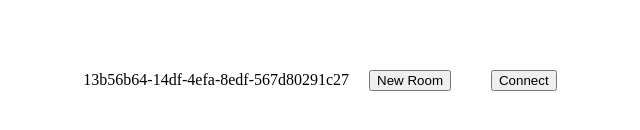
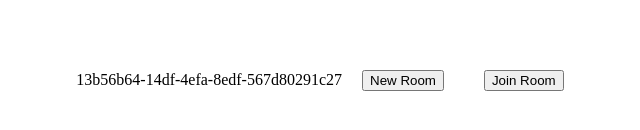
Before and after one commit to JJimenez414/DatePlanner, a React (Vite) app in the folder Frontend/DatePlanner/: page /createroom in a window 1280 px wide. Shown: the part 320-450 px from the top of the page, without its empty margins (310-950 px from the left). Built offline with nearby package versions, Linux system fonts and the light colour scheme; no server answers.

Commit message:
fixed empty roomID in activity list page

```diff
--- a/Frontend/DatePlanner/src/App.jsx
+++ b/Frontend/DatePlanner/src/App.jsx
@@ -3,7 +3,7 @@ import { socket } from './socket.js';
 import { useEffect } from 'react';
 import { Routes, Route } from 'react-router-dom';
 import Landingpage from './components/Landingpage.jsx';
-import Createroom from './context/Createroom.jsx';
+import Createroom from './components/Createroom.jsx';
 import Joinroom from './components/Joinroom.jsx';
 import Room from './components/Room.jsx';
 import Activitylist from './components/Activitylist.jsx';
--- a/Frontend/DatePlanner/src/components/Activitylist.jsx
+++ b/Frontend/DatePlanner/src/components/Activitylist.jsx
@@ -1,4 +1,4 @@
-import React, {useState} from 'react';
+import React, { useEffect, useState} from 'react';
 import { Link } from 'react-router-dom';
 import { useRoom } from '../context/RoomContext';
 import { socket } from '../socket';
--- a/Frontend/DatePlanner/src/context/Createroom.jsx
+++ b/Frontend/DatePlanner/src/components/Createroom.jsx
@@ -2,7 +2,7 @@ import { useEffect, useState } from 'react'
 import { Link } from 'react-router-dom'
 import { v4 as uuidv4 } from 'uuid';
 import { socket } from '../socket.js';
-import { useRoom } from './RoomContext.jsx';
+import { useRoom } from '../context/RoomContext.jsx';
 
 function Createroom() {
     const [roomID, setroomID] = useState(uuidv4());
@@ -11,23 +11,19 @@ function Createroom() {
     function newRoom() {
         const newID = uuidv4();
         setroomID(newID);
+        setGlobalRoomID(newID);
     }
 
     function joinRoom() {
-        console.log(`joining ${roomID}`);
+        console.log(`joining ${roomID}`)
         setGlobalRoomID(roomID);
         socket.emit("join-room", roomID);
     }
 
-    useEffect(() => {
-        socket.on('receive-message', (args) => {
-            console.log(args);
-    });
-
-        return () => {
-            socket.off('receive-message');
-        };
-    }, []);
+    useEffect(()=>{
+        console.log("hello world")
+        console.log(roomID)
+    }, [])
 
     return (
         <>
@@ -35,12 +31,12 @@ function Createroom() {
                 <p> {roomID} </p>
                 <button className="btn" onClick={() => newRoom()}> New Room </button>
 
-                <Link to={"/activitylist"}>
-                    <button className="btn" onClick={() => joinRoom()}> Connect </button>
+                <Link to={"/activitylist"} onClick={() => joinRoom()}>
+                    <button className="btn"> Join Room </button>
                 </Link>
             </div>
         </>
     )
 }
 
-export default Createroom
+export default Createroom;
--- a/Frontend/DatePlanner/src/components/Joinroom.jsx
+++ b/Frontend/DatePlanner/src/components/Joinroom.jsx
@@ -30,10 +30,9 @@ function Joinroom() {
                     className="room-input"
                 />
 
-                <Link to={"/activitylist"}>
+                <Link to={"/activitylist"} onClick={joinRoom}>
                     <button
                         className="btn"
-                        onClick={joinRoom}
                         disabled={!roomID.trim()}
                     >
                         Join Room
```
